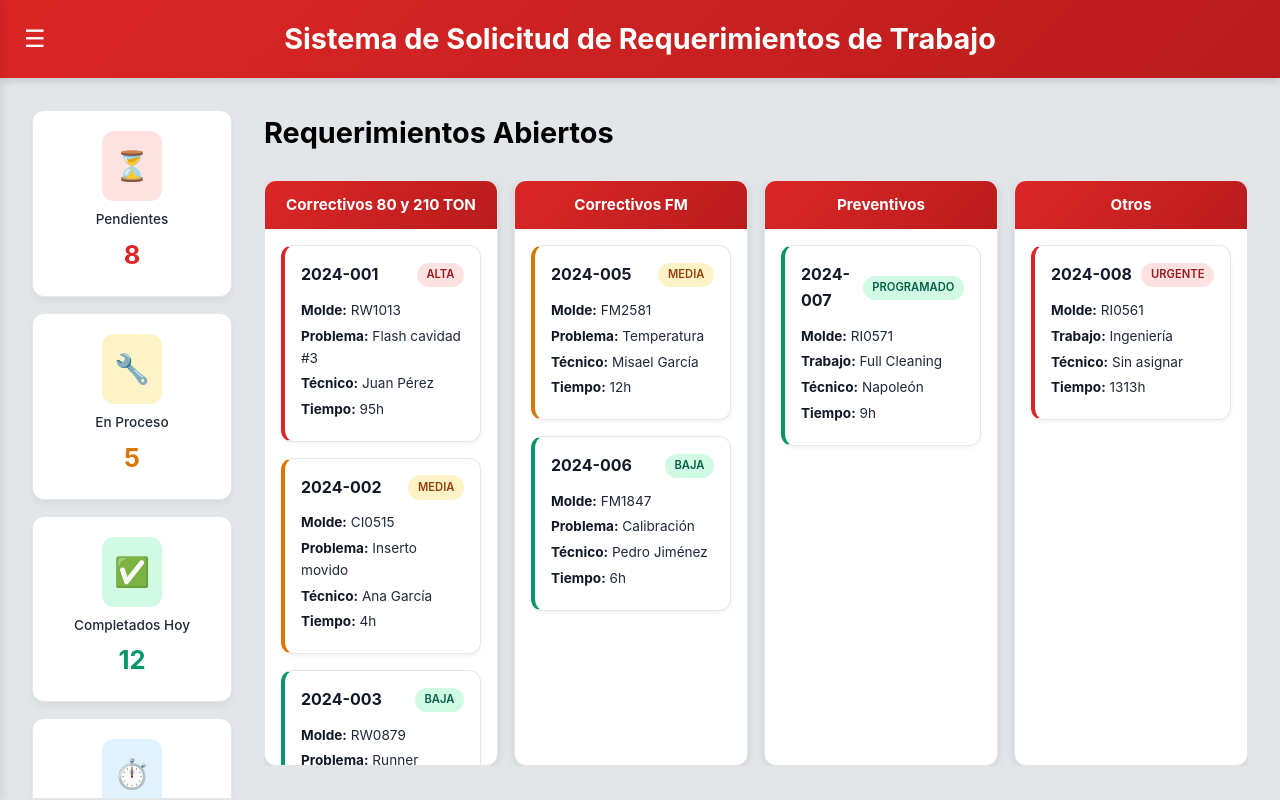
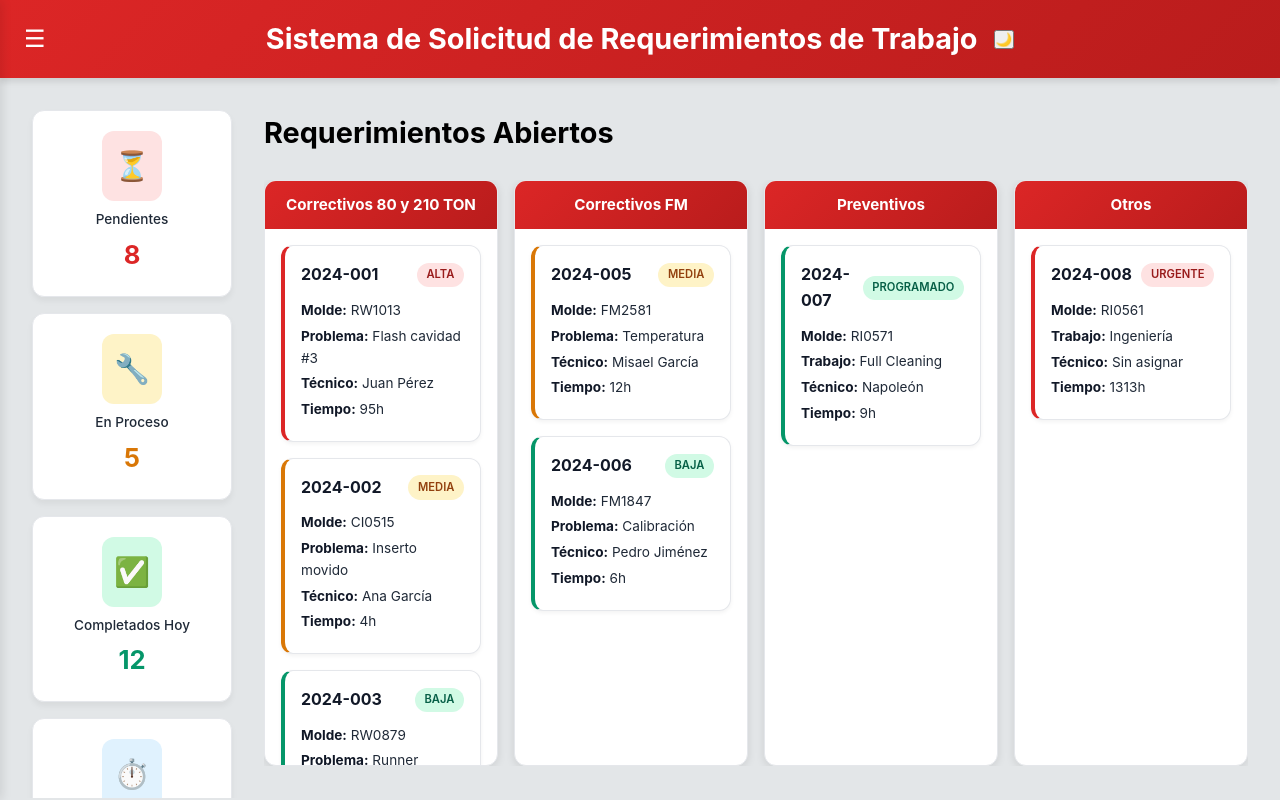
Before and after one commit to HmmmBibimbap/sistema-taller-moldes, a Next.js app: page / in a window 1280 px wide. Built offline with nearby package versions, Linux system fonts and the light colour scheme.

Commit message:
Agregar botón y lógica de modo oscuro

```diff
--- a/app/page.tsx
+++ b/app/page.tsx
@@ -3,18 +3,26 @@ import { useState } from 'react'
 
 export default function Dashboard() {
   const [menuOpen, setMenuOpen] = useState(false)
+  const [darkMode, setDarkMode] = useState(false) // MODO OSCURO
 
   const toggleMenu = () => {
     setMenuOpen(!menuOpen)
   }
 
   return (
-    <div className="dashboard">
+   <div className={`dashboard ${darkMode ? 'dark-mode' : ''}`}>
       <header className="header">
         <div className="header-content">
           <div className="header-left">
             <button className="menu-toggle" onClick={toggleMenu}>☰</button>
             <h1>Sistema de Solicitud de Requerimientos de Trabajo</h1>
+            <button
+              className="dark-mode-toggle"
+              onClick={() => setDarkMode(!darkMode)}
+              title={darkMode ? 'Cambiar a modo claro' : 'Cambiar a modo oscuro'}
+            >
+              {darkMode ? '☀️' : '🌙'}
+            </button>
           </div>
         </div>
       </header>
```
